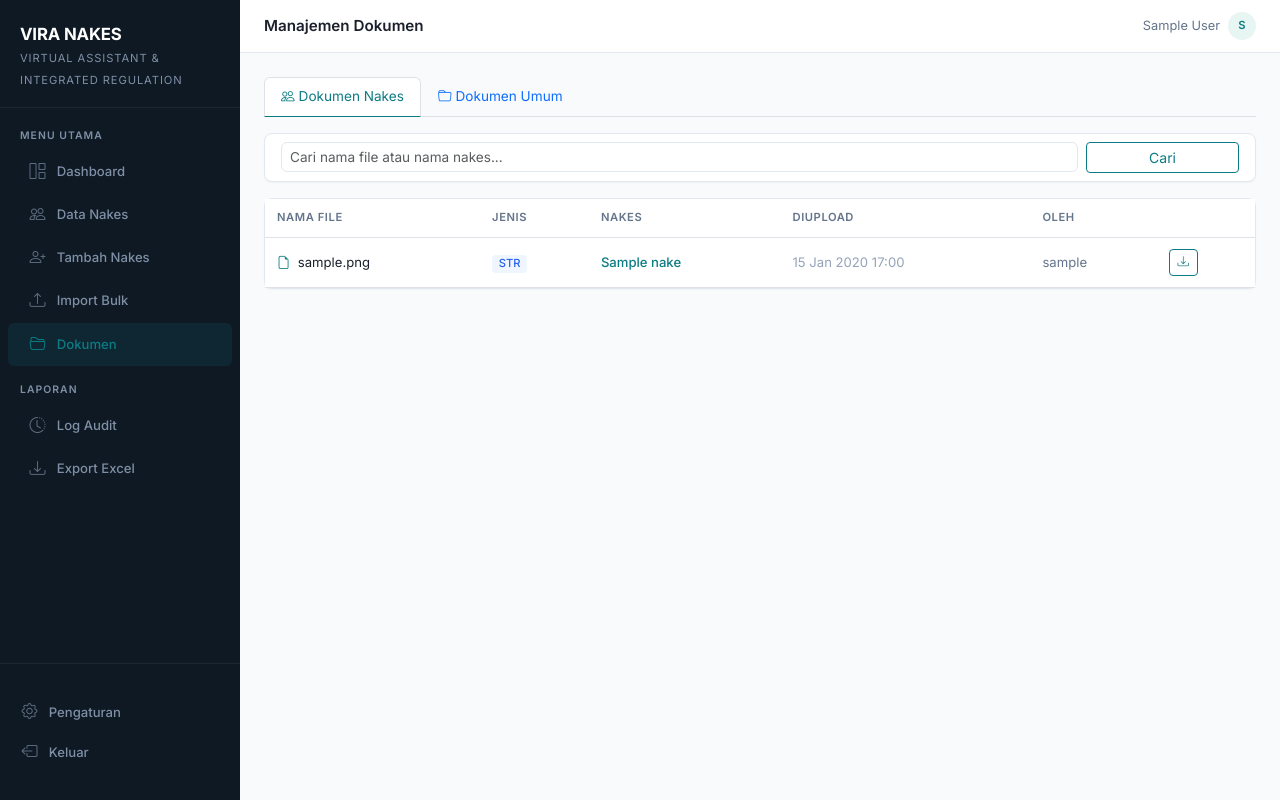
After one commit to faishaltsq/sim-ktkl, a Django app: page /dokumen/ in a window 1280 px wide. The commit adds this page. Run offline with Django 5.2, Linux system fonts and the light colour scheme; a user stored in the database is signed in; tables that the repository leaves empty hold one stand-in row (values such as "Sample post").

Commit message:
feat: menu manajemen dokumen (hub nakes + dokumen umum CRUD)

```diff
--- a/nakes/urls.py
+++ b/nakes/urls.py
@@ -16,4 +16,8 @@ urlpatterns = [
     path('export/', views.export_excel, name='export'),
     path('template/', views.download_template, name='download_template'),
     path('import/', views.upload_bulk, name='upload_bulk'),
+    path('dokumen/', views.dokumen_hub, name='dokumen_hub'),
+    path('dokumen/umum/upload/', views.dokumen_umum_create, name='dokumen_umum_create'),
+    path('dokumen/umum/<int:pk>/edit/', views.dokumen_umum_edit, name='dokumen_umum_edit'),
+    path('dokumen/umum/<int:pk>/hapus/', views.dokumen_umum_delete, name='dokumen_umum_delete'),
 ]
--- a/nakes/views.py
+++ b/nakes/views.py
@@ -7,8 +7,8 @@ from django.http import HttpResponse
 from openpyxl import Workbook, load_workbook
 from openpyxl.styles import Font, PatternFill, Alignment, Border, Side
 
-from .models import Nakes, DokumenNakes, AuditLog
-from .forms import NakesForm, DokumenForm, NakesSearchForm
+from .models import Nakes, DokumenNakes, AuditLog, DokumenUmum
+from .forms import NakesForm, DokumenForm, NakesSearchForm, DokumenUmumForm
 
 
 def log_audit(user, aksi, obj, detail=''):
@@ -411,3 +411,77 @@ def upload_bulk(request):
         return redirect('nakes:upload_bulk')
 
     return render(request, 'nakes/upload_bulk.html')
+
+
+@login_required
+def dokumen_hub(request):
+    tab = request.GET.get('tab', 'nakes')
+    q = request.GET.get('q', '').strip()
+    kategori = request.GET.get('kategori', '')
+
+    dokumen_nakes = DokumenNakes.objects.select_related('nakes', 'uploaded_by').all()
+    if q:
+        dokumen_nakes = dokumen_nakes.filter(
+            Q(nama_file__icontains=q) | Q(nakes__nama__icontains=q)
+        )
+
+    dokumen_umum = DokumenUmum.objects.select_related('uploaded_by').all()
+    if q and tab == 'umum':
+        dokumen_umum = dokumen_umum.filter(
+            Q(judul__icontains=q) | Q(deskripsi__icontains=q)
+        )
+    if kategori and tab == 'umum':
+        dokumen_umum = dokumen_umum.filter(kategori=kategori)
+
+    context = {
+        'tab': tab,
+        'q': q,
+        'kategori': kategori,
+        'dokumen_nakes': dokumen_nakes,
+        'dokumen_umum': dokumen_umum,
+        'kategori_choices': DokumenUmum.KATEGORI_CHOICES,
+    }
+    return render(request, 'nakes/dokumen_hub.html', context)
+
+
+@login_required
+def dokumen_umum_create(request):
+    if request.method == 'POST':
+        form = DokumenUmumForm(request.POST, request.FILES)
+        if form.is_valid():
+            doc = form.save(commit=False)
+            doc.uploaded_by = request.user
+            doc.save()
+            log_audit(request.user, 'CREATE', doc, detail=f'Upload dokumen umum: {doc.judul}')
+            messages.success(request, f'Dokumen "{doc.judul}" berhasil diupload.')
+            return redirect('nakes:dokumen_hub')
+    else:
+        form = DokumenUmumForm()
+    return render(request, 'nakes/dokumen_umum_form.html', {'form': form, 'title': 'Upload Dokumen Umum'})
+
+
+@login_required
+def dokumen_umum_edit(request, pk):
+    doc = get_object_or_404(DokumenUmum, pk=pk)
+    if request.method == 'POST':
+        form = DokumenUmumForm(request.POST, request.FILES, instance=doc)
+        if form.is_valid():
+            changed = form.changed_data
+            doc = form.save()
+            log_audit(request.user, 'UPDATE', doc, detail=f'Field diubah: {", ".join(changed)}')
+            messages.success(request, f'Dokumen "{doc.judul}" berhasil diperbarui.')
+            return redirect('nakes:dokumen_hub')
+    else:
+        form = DokumenUmumForm(instance=doc)
+    return render(request, 'nakes/dokumen_umum_form.html', {'form': form, 'title': f'Edit - {doc.judul}'})
+
+
+@login_required
+def dokumen_umum_delete(request, pk):
+    doc = get_object_or_404(DokumenUmum, pk=pk)
+    if request.method == 'POST':
+        log_audit(request.user, 'DELETE', doc)
+        doc.file.delete(save=False)
+        doc.delete()
+        messages.success(request, 'Dokumen berhasil dihapus.')
+    return redirect('nakes:dokumen_hub')
--- a/templates/base.html
+++ b/templates/base.html
@@ -375,6 +375,11 @@
                             <i class="bi bi-upload"></i> Import Bulk
                         </a>
                     </li>
+                    <li class="nav-item">
+                        <a class="nav-link {% if request.resolver_match.url_name == 'dokumen_hub' %}active{% endif %}" href="{% url 'nakes:dokumen_hub' %}">
+                            <i class="bi bi-folder2-open"></i> Dokumen
+                        </a>
+                    </li>
                 </ul>
                 <div class="nav-section mt-2">Laporan</div>
                 <ul class="nav flex-column">
@@ -436,6 +441,11 @@
                 <li class="nav-item">
                     <a class="nav-link {% if request.resolver_match.url_name == 'upload_bulk' %}active{% endif %}" href="{% url 'nakes:upload_bulk' %}">
                         <i class="bi bi-upload"></i> Import Bulk
+                    </a>
+                </li>
+                <li class="nav-item">
+                    <a class="nav-link {% if request.resolver_match.url_name == 'dokumen_hub' %}active{% endif %}" href="{% url 'nakes:dokumen_hub' %}">
+                        <i class="bi bi-folder2-open"></i> Dokumen
                     </a>
                 </li>
             </ul>
--- /dev/null
+++ b/templates/nakes/dokumen_hub.html
@@ -0,0 +1,233 @@
+{% extends "base.html" %}
+
+{% block title %}Manajemen Dokumen - VIRA NAKES{% endblock %}
+{% block page_title %}Manajemen Dokumen{% endblock %}
+{% block page_title_mobile %}Dokumen{% endblock %}
+
+{% block content %}
+<ul class="nav nav-tabs mb-3" style="font-size:0.85rem;">
+    <li class="nav-item">
+        <a class="nav-link {% if tab == 'nakes' %}active{% endif %}" href="?tab=nakes" style="{% if tab == 'nakes' %}color:var(--primary);border-bottom-color:var(--primary);{% endif %}">
+            <i class="bi bi-people me-1"></i>Dokumen Nakes
+        </a>
+    </li>
+    <li class="nav-item">
+        <a class="nav-link {% if tab == 'umum' %}active{% endif %}" href="?tab=umum" style="{% if tab == 'umum' %}color:var(--primary);border-bottom-color:var(--primary);{% endif %}">
+            <i class="bi bi-folder me-1"></i>Dokumen Umum
+        </a>
+    </li>
+</ul>
+
+{% if tab == 'nakes' %}
+<div class="card mb-3">
+    <div class="card-body py-2 px-3">
+        <form method="get" class="row g-2 align-items-center">
+            <input type="hidden" name="tab" value="nakes">
+            <div class="col-12 col-md-10">
+                <input type="text" name="q" value="{{ q }}" class="form-control form-control-sm" placeholder="Cari nama file atau nama nakes...">
+            </div>
+            <div class="col-12 col-md-2">
+                <button type="submit" class="btn btn-outline-primary btn-sm w-100">Cari</button>
+            </div>
+        </form>
+    </div>
+</div>
+
+<div class="d-none d-md-block">
+    <div class="card">
+        <div class="table-responsive">
+            <table class="table table-hover mb-0">
+                <thead>
+                    <tr>
+                        <th>Nama File</th>
+                        <th>Jenis</th>
+                        <th>Nakes</th>
+                        <th>Diupload</th>
+                        <th>Oleh</th>
+                        <th></th>
+                    </tr>
+                </thead>
+                <tbody>
+                    {% for d in dokumen_nakes %}
+                    <tr>
+                        <td>
+                            <i class="bi bi-file-earmark me-1" style="color:var(--primary);"></i>
+                            {{ d.nama_file }}
+                        </td>
+                        <td>
+                            {% if d.jenis == "STR" %}
+                                <span class="badge badge-status-info">{{ d.jenis }}</span>
+                            {% elif d.jenis == "SIP" %}
+                                <span class="badge badge-status-success">{{ d.jenis }}</span>
+                            {% else %}
+                                <span class="badge badge-status-neutral">{{ d.jenis }}</span>
+                            {% endif %}
+                        </td>
+                        <td><a href="{% url 'nakes:detail' d.nakes.pk %}" style="text-decoration:none;font-weight:500;">{{ d.nakes.nama }}</a></td>
+                        <td style="color:var(--text-muted);">{{ d.uploaded_at|date:"d M Y H:i" }}</td>
+                        <td style="color:var(--text-secondary);">{{ d.uploaded_by|default:"-" }}</td>
+                        <td>
+                            <a href="{{ d.file.url }}" class="btn btn-sm btn-outline-primary" style="font-size:0.72rem;" target="_blank">
+                                <i class="bi bi-download"></i>
+                            </a>
+                        </td>
+                    </tr>
+                    {% empty %}
+                    <tr>
+                        <td colspan="6" class="text-center py-4" style="color:var(--text-muted);">Belum ada dokumen nakes.</td>
+                    </tr>
+                    {% endfor %}
+                </tbody>
+            </table>
+        </div>
+    </div>
+</div>
+
+<div class="d-md-none">
+    {% for d in dokumen_nakes %}
+    <div class="card mb-2">
+        <div class="card-body p-3">
+            <div class="d-flex justify-content-between align-items-start">
+                <div>
+                    <div style="font-weight:600;font-size:0.85rem;">
+                        <i class="bi bi-file-earmark me-1" style="color:var(--primary);"></i>{{ d.nama_file }}
+                    </div>
+                    <div style="color:var(--text-muted);font-size:0.78rem;">
+                        {{ d.nakes.nama }} &middot;
+                        {% if d.jenis == "STR" %}
+                            <span class="badge badge-status-info">{{ d.jenis }}</span>
+                        {% elif d.jenis == "SIP" %}
+                            <span class="badge badge-status-success">{{ d.jenis }}</span>
+                        {% else %}
+                            <span class="badge badge-status-neutral">{{ d.jenis }}</span>
+                        {% endif %}
+                    </div>
+                    <div style="color:var(--text-muted);font-size:0.72rem;margin-top:0.25rem;">{{ d.uploaded_at|date:"d M Y H:i" }}</div>
+                </div>
+                <a href="{{ d.file.url }}" class="btn btn-sm btn-outline-primary" style="font-size:0.72rem;" target="_blank">
+                    <i class="bi bi-download"></i>
+                </a>
+            </div>
+        </div>
+    </div>
+    {% empty %}
+    <div class="text-center py-4" style="color:var(--text-muted);">Belum ada dokumen.</div>
+    {% endfor %}
+</div>
+
+{% else %}
+
+<div class="card mb-3">
+    <div class="card-body py-2 px-3">
+        <form method="get" class="row g-2 align-items-center">
+            <input type="hidden" name="tab" value="umum">
+            <div class="col-12 col-md-6">
+                <input type="text" name="q" value="{{ q }}" class="form-control form-control-sm" placeholder="Cari judul atau deskripsi...">
+            </div>
+            <div class="col-6 col-md-2">
+                <select name="kategori" class="form-select form-select-sm">
+                    <option value="">Semua Kategori</option>
+                    {% for val, label in kategori_choices %}
+                    <option value="{{ val }}" {% if kategori == val %}selected{% endif %}>{{ val }}</option>
+                    {% endfor %}
+                </select>
+            </div>
+            <div class="col-3 col-md-2">
+                <button type="submit" class="btn btn-outline-primary btn-sm w-100">Cari</button>
+            </div>
+            <div class="col-3 col-md-2">
+                <a href="{% url 'nakes:dokumen_umum_create' %}" class="btn btn-primary btn-sm w-100">Upload</a>
+            </div>
+        </form>
+    </div>
+</div>
+
+<div class="d-none d-md-block">
+    <div class="card">
+        <div class="table-responsive">
+            <table class="table table-hover mb-0">
+                <thead>
+                    <tr>
+                        <th>Judul</th>
+                        <th>Kategori</th>
+                        <th>Deskripsi</th>
+                        <th>Ukuran</th>
+                        <th>Diupload</th>
+                        <th>Oleh</th>
+                        <th></th>
+                    </tr>
+                </thead>
+                <tbody>
+                    {% for d in dokumen_umum %}
+                    <tr>
+                        <td>
+                            <i class="bi bi-file-earmark-text me-1" style="color:var(--primary);"></i>
+                            <span style="font-weight:500;">{{ d.judul }}</span>
+                        </td>
+                        <td><span class="badge badge-status-info">{{ d.kategori }}</span></td>
+                        <td style="color:var(--text-secondary);max-width:250px;overflow:hidden;text-overflow:ellipsis;white-space:nowrap;">{{ d.deskripsi|default:"-" }}</td>
+                        <td style="color:var(--text-muted);">{{ d.file_size_display }}</td>
+                        <td style="color:var(--text-muted);">{{ d.uploaded_at|date:"d M Y H:i" }}</td>
+                        <td style="color:var(--text-secondary);">{{ d.uploaded_by|default:"-" }}</td>
+                        <td class="text-end" style="white-space:nowrap;">
+                            <a href="{{ d.file.url }}" class="btn btn-sm btn-outline-primary" style="font-size:0.72rem;" target="_blank" title="Download">
+                                <i class="bi bi-download"></i>
+                            </a>
+                            <a href="{% url 'nakes:dokumen_umum_edit' d.pk %}" class="btn btn-sm btn-outline-secondary" style="font-size:0.72rem;" title="Edit">
+                                <i class="bi bi-pencil"></i>
+                            </a>
+                            <form method="post" action="{% url 'nakes:dokumen_umum_delete' d.pk %}" class="d-inline" onsubmit="return confirm('Hapus dokumen ini?')">
+                                {% csrf_token %}
+                                <button type="submit" class="btn btn-sm btn-outline-danger" style="font-size:0.72rem;" title="Hapus">
+                                    <i class="bi bi-trash"></i>
+                                </button>
+                            </form>
+                        </td>
+                    </tr>
+                    {% empty %}
+                    <tr>
+                        <td colspan="7" class="text-center py-4" style="color:var(--text-muted);">Belum ada dokumen umum.</td>
+                    </tr>
+                    {% endfor %}
+                </tbody>
+            </table>
+        </div>
+    </div>
+</div>
+
+<div class="d-md-none">
+    <div class="mb-2">
+        <a href="{% url 'nakes:dokumen_umum_create' %}" class="btn btn-primary btn-sm w-100">
+            <i class="bi bi-upload me-1"></i>Upload Dokumen Umum
+        </a>
+    </div>
+    {% for d in dokumen_umum %}
+    <div class="card mb-2">
+        <div class="card-body p-3">
+            <div class="d-flex justify-content-between align-items-start mb-1">
+                <div>
+                    <div style="font-weight:600;font-size:0.85rem;">
+                        <i class="bi bi-file-earmark-text me-1" style="color:var(--primary);"></i>{{ d.judul }}
+                    </div>
+                    <div style="font-size:0.78rem;">
+                        <span class="badge badge-status-info">{{ d.kategori }}</span>
+                        <span style="color:var(--text-muted);margin-left:0.25rem;">{{ d.file_size_display }}</span>
+                    </div>
+                </div>
+                <div class="d-flex gap-1">
+                    <a href="{{ d.file.url }}" class="btn btn-sm btn-outline-primary" style="font-size:0.72rem;" target="_blank"><i class="bi bi-download"></i></a>
+                    <a href="{% url 'nakes:dokumen_umum_edit' d.pk %}" class="btn btn-sm btn-outline-secondary" style="font-size:0.72rem;"><i class="bi bi-pencil"></i></a>
+                </div>
+            </div>
+            {% if d.deskripsi %}
+            <div style="color:var(--text-secondary);font-size:0.78rem;">{{ d.deskripsi|truncatewords:15 }}</div>
+            {% endif %}
+            <div style="color:var(--text-muted);font-size:0.72rem;margin-top:0.25rem;">{{ d.uploaded_at|date:"d M Y H:i" }} &middot; {{ d.uploaded_by|default:"-" }}</div>
+        </div>
+    </div>
+    {% empty %}
+    <div class="text-center py-4" style="color:var(--text-muted);">Belum ada dokumen umum.</div>
+    {% endfor %}
+</div>
+{% endif %}
+{% endblock %}
```
Also changed, not shown: nakes/admin.py (+8 -1 lines), nakes/forms.py (+13 -1 lines), nakes/models.py (+49 -0 lines), templates/nakes/dokumen_umum_form.html (added, +47 -0 lines), nakes/migrations/0002_dokumenumum.py (added).
